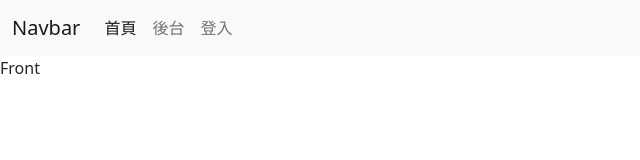
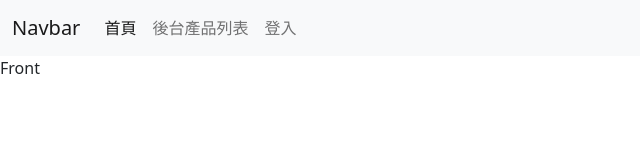
Before and after one commit to bugbug777-Hexschool/hex-vue-week6, a Vue app: page /#/ in a window 1280 px wide. Shown: the top 160 px of the page, without its empty margins (0-640 px from the left). Built offline with nearby package versions, Linux system fonts and the light colour scheme.

Commit message:
[update] modify admin products link url

```diff
--- a/src/components/NavbarComponent.vue
+++ b/src/components/NavbarComponent.vue
@@ -19,7 +19,7 @@
             <router-link to="/" class="nav-link active" aria-current="page">首頁</router-link>
           </li>
           <li class="nav-item">
-            <router-link to="/admin" class="nav-link">後台</router-link>
+            <router-link to="/admin/products" class="nav-link">後台產品列表</router-link>
           </li>
           <li class="nav-item">
             <router-link to="/login" class="nav-link">登入</router-link>
```
